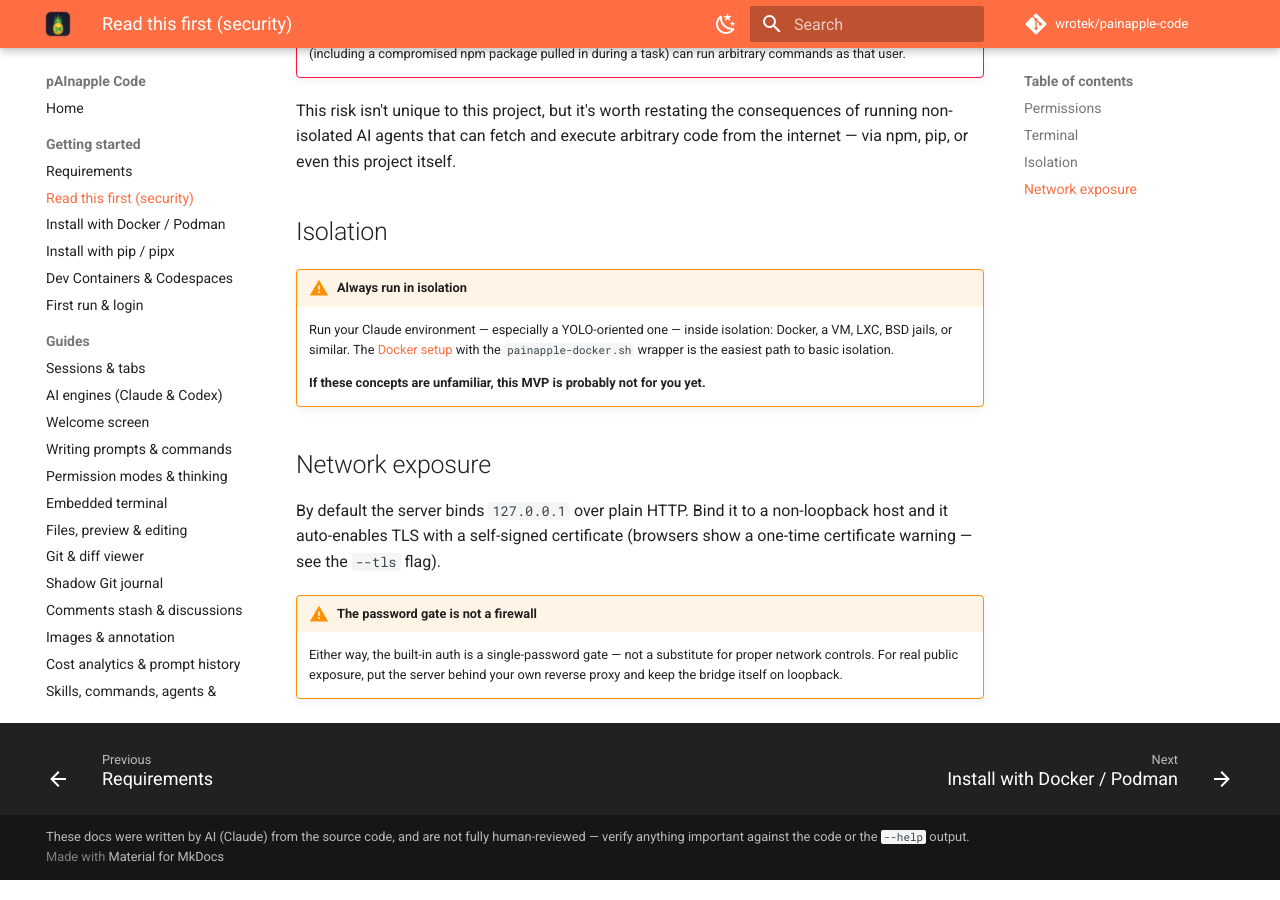
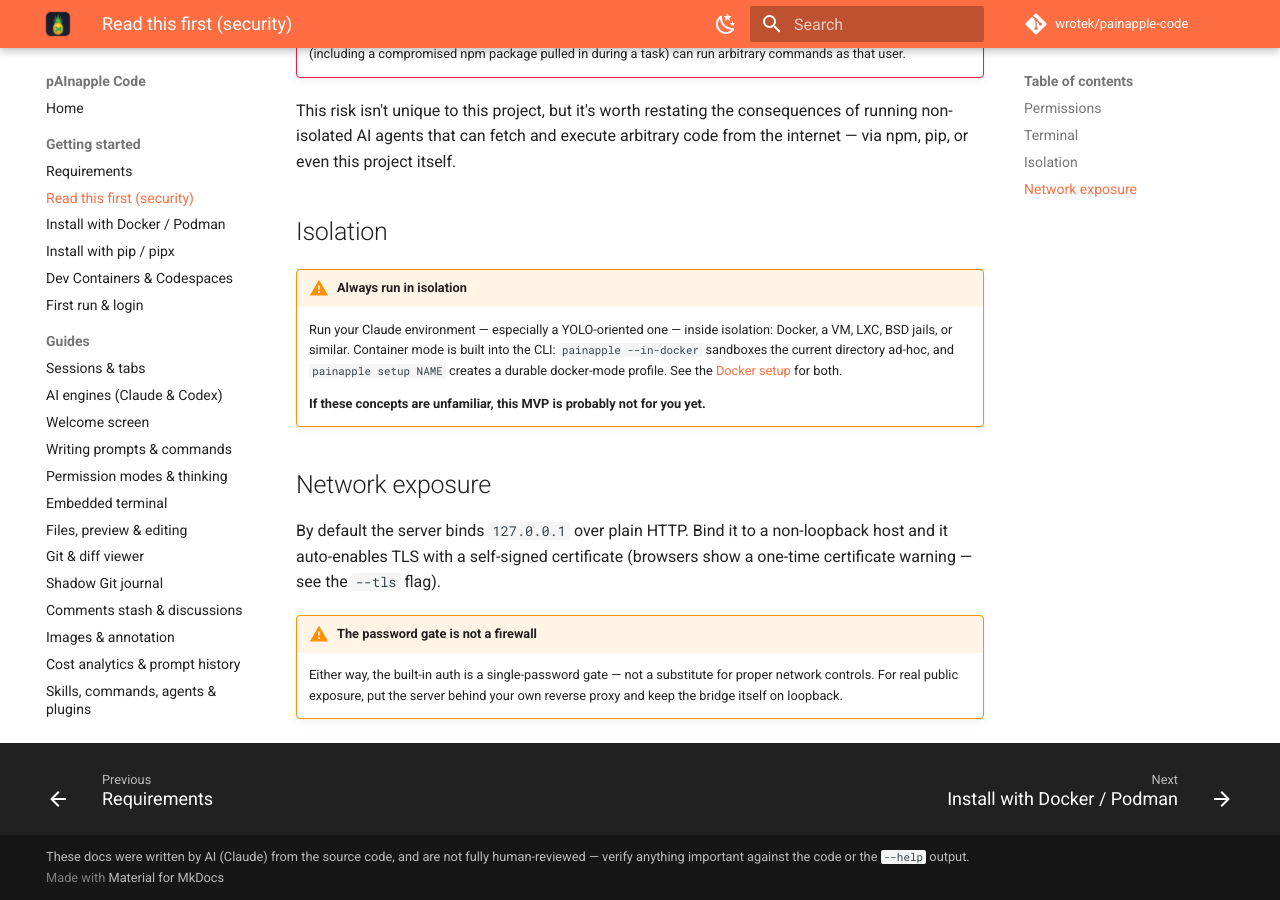
Before and after one commit to wrotek/painapple-code, an MkDocs documentation site: the page built from docs-site/getting-started/security.md, in a window 1280 px wide and 900 px high, scrolled down 1159 px. Built offline with MkDocs 1.6.1 and Material for MkDocs 9.7.7, drawn with Linux system fonts in a browser that asks for light colours; comment, search, counter and statistics services are not loaded.

Commit message:
fix: point isolation advice at built-in container mode
docs-site/getting-started/security.md still recommended the
painapple-docker.sh wrapper as "the easiest path to basic isolation".
Written 2026-07-07 (810617b8), when the wrapper genuinely was the run
tool. The 2026-07-30 CLI unification (6756ae24) made the wrapper
build-only and moved running into `painapple --in-docker` / docker-mode
profiles; its docs sweep (414656c3) updated install-docker.md, README,
and reference/profiles.md but missed this line, and the 2026-08-03
docs-site sync (3b707de0) assumed it was already covered.

The page therefore contradicted its own install-docker.md, which calls
the wrapper build-only. Now points at `painapple --in-docker` and
`painapple setup NAME`, matching Option A.

Co-Authored-By: Claude Opus 5 (1M context) <noreply@anthropic.com>

```diff
--- a/docs-site/getting-started/security.md
+++ b/docs-site/getting-started/security.md
@@ -29,7 +29,7 @@ This risk isn't unique to this project, but it's worth restating the consequence
 ## Isolation
 
 !!! warning "Always run in isolation"
-    Run your Claude environment — especially a YOLO-oriented one — inside isolation: Docker, a VM, LXC, BSD jails, or similar. The [Docker setup](install-docker.md) with the `painapple-docker.sh` wrapper is the easiest path to basic isolation.
+    Run your Claude environment — especially a YOLO-oriented one — inside isolation: Docker, a VM, LXC, BSD jails, or similar. Container mode is built into the CLI: `painapple --in-docker` sandboxes the current directory ad-hoc, and `painapple setup NAME` creates a durable docker-mode profile. See the [Docker setup](install-docker.md) for both.
 
     **If these concepts are unfamiliar, this MVP is probably not for you yet.**
 
```
